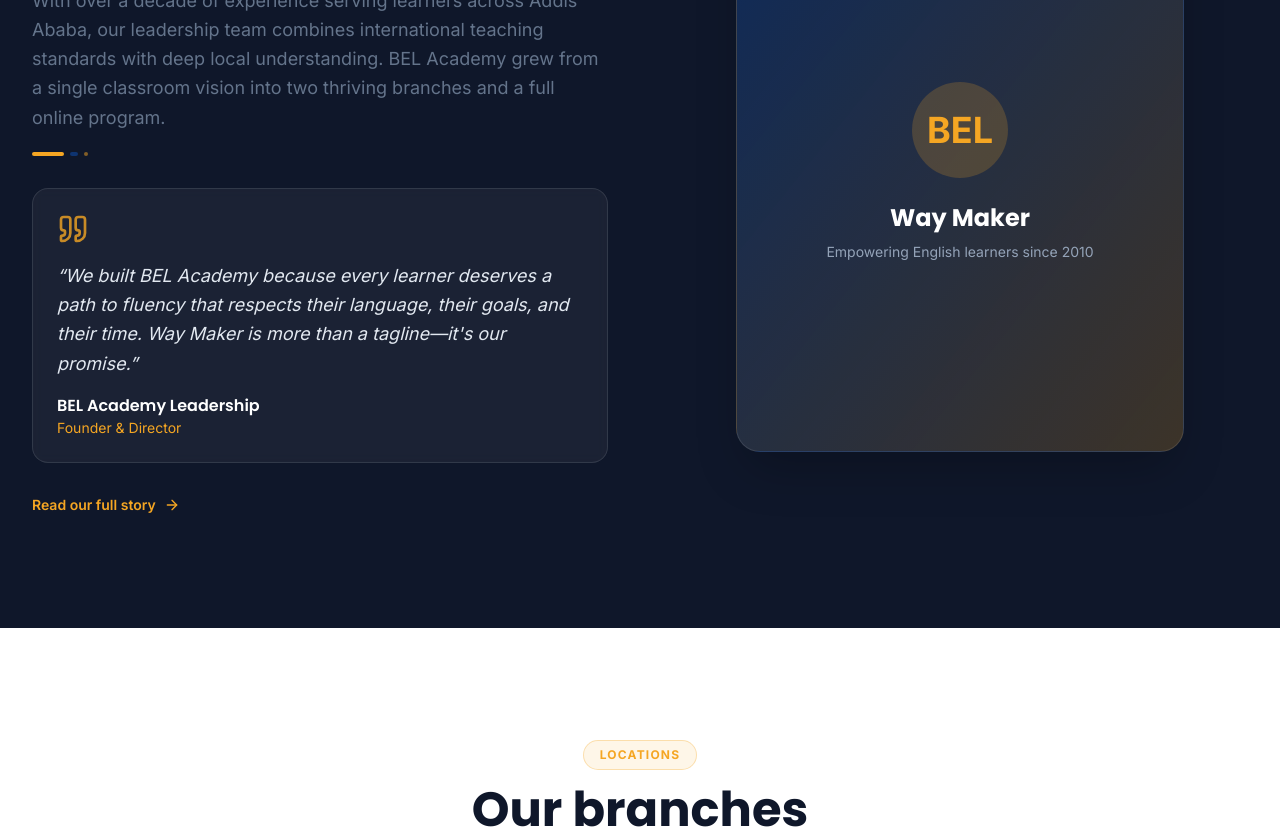
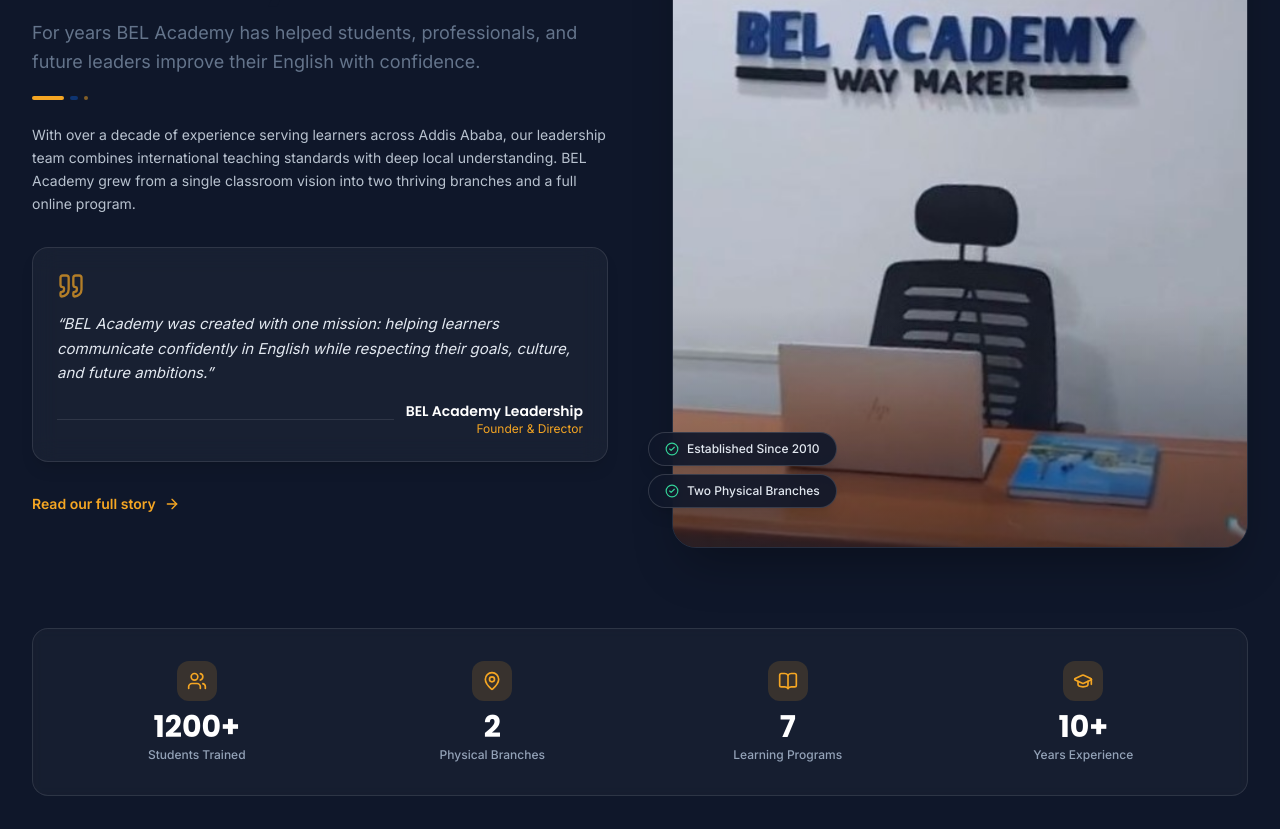
Before and after one commit to Teshome-Worku/bel-academy, a Next.js app: page / in a window 1280 px wide. Shown: the part 3580-4409 px from the top of the page. Built offline with nearby package versions, Linux system fonts and the light colour scheme; no server answers.

Commit message:
feat: expand FounderSection with new statistics, trust badges, and enhanced animations for improved engagement

```diff
--- a/src/components/marketing/FounderSection.tsx
+++ b/src/components/marketing/FounderSection.tsx
@@ -1,41 +1,168 @@
 "use client";
 
+import { useRef, useEffect, useState, useCallback } from "react";
+import Image from "next/image";
+import Link from "next/link";
 import { motion } from "framer-motion";
-import Link from "next/link";
-import { ArrowRight, Quote } from "lucide-react";
+import {
+  ArrowRight,
+  Quote,
+  CheckCircle2,
+  GraduationCap,
+  MapPin,
+  BookOpen,
+  Users,
+} from "lucide-react";
 import { aboutContent } from "@/data/about";
 import { Section } from "@/components/layout/Section";
 import { SectionHeading } from "@/components/ui/SectionHeading";
 import { SMOOTH_EASE } from "./animation";
 
+/* ── Counter hook ─────────────────────────────────── */
+function useCountUp(target: number, duration = 1800) {
+  const [count, setCount] = useState(0);
+  const [started, setStarted] = useState(false);
+
+  const start = useCallback(() => {
+    if (started) return;
+    setStarted(true);
+    const startTime = performance.now();
+
+    function tick(now: number) {
+      const elapsed = now - startTime;
+      const progress = Math.min(elapsed / duration, 1);
+      // ease-out quad
+      const eased = 1 - (1 - progress) * (1 - progress);
+      setCount(Math.round(eased * target));
+      if (progress < 1) requestAnimationFrame(tick);
+    }
+
+    requestAnimationFrame(tick);
+  }, [target, duration, started]);
+
+  return { count, start };
+}
+
+/* ── Stats data ───────────────────────────────────── */
+const stats = [
+  { icon: Users, value: 1200, suffix: "+", label: "Students Trained" },
+  { icon: MapPin, value: 2, suffix: "", label: "Physical Branches" },
+  { icon: BookOpen, value: 7, suffix: "", label: "Learning Programs" },
+  { icon: GraduationCap, value: 10, suffix: "+", label: "Years Experience" },
+];
+
+/* ── Floating trust badges ────────────────────────── */
+const trustBadges = [
+  "Established Since 2010",
+  "Two Physical Branches",
+  "Online Learning Available",
+  "Trusted By 1,200+ Students",
+];
+
+/* ── Stat item with counter ───────────────────────── */
+function StatItem({
+  icon: Icon,
+  value,
+  suffix,
+  label,
+  onVisible,
+}: {
+  icon: React.ElementType;
+  value: number;
+  suffix: string;
+  label: string;
+  onVisible: () => void;
+}) {
+  const ref = useRef<HTMLDivElement>(null);
+  const { count, start } = useCountUp(value);
+
+  useEffect(() => {
+    const el = ref.current;
+    if (!el) return;
+    const io = new IntersectionObserver(
+      ([entry]) => {
+        if (entry.isIntersecting) {
+          start();
+          onVisible();
+          io.disconnect();
+        }
+      },
+      { threshold: 0.5 },
+    );
+    io.observe(el);
+    return () => io.disconnect();
+  }, [start, onVisible]);
+
+  return (
+    <div ref={ref} className="text-center">
+      <div className="mx-auto mb-2 flex h-10 w-10 items-center justify-center rounded-xl bg-brand-gold/15">
+        <Icon className="h-5 w-5 text-brand-gold" />
+      </div>
+      <p className="font-display text-2xl font-bold tabular-nums text-white lg:text-3xl">
+        {count}
+        {suffix}
+      </p>
+      <p className="mt-0.5 text-xs font-medium text-slate-400">{label}</p>
+    </div>
+  );
+}
+
+/* ── Main Section ─────────────────────────────────── */
 export function FounderSection() {
   const { founder } = aboutContent;
 
   return (
-    <Section variant="navy">
-      <div className="grid items-center gap-10 lg:grid-cols-2 lg:gap-16">
+    <Section variant="navy" className="relative overflow-hidden">
+      {/* Background decorative glows */}
+      <div className="pointer-events-none absolute -left-40 top-20 h-[500px] w-[500px] rounded-full bg-brand-blue/8 blur-[120px]" />
+      <div className="pointer-events-none absolute -right-32 bottom-0 h-[400px] w-[400px] rounded-full bg-brand-gold/6 blur-[100px]" />
+
+      <div className="relative grid items-center gap-12 lg:grid-cols-2 lg:gap-16">
+        {/* ── LEFT: Story Content ───────────────────── */}
         <motion.div
-          initial={{ opacity: 0, y: 16 }}
+          initial={{ opacity: 0, y: 20 }}
           whileInView={{ opacity: 1, y: 0 }}
           viewport={{ once: true }}
-          transition={{ duration: 0.5, ease: SMOOTH_EASE }}
+          transition={{ duration: 0.6, ease: SMOOTH_EASE }}
         >
           <SectionHeading
             eyebrow="Our Story"
-            title="Built for learners who dream bigger"
-            description={founder.bio}
+            title="Built For Learners. Trusted By Families."
+            description="For years BEL Academy has helped students, professionals, and future leaders improve their English with confidence."
             dark
           />
-          <blockquote className="mt-8 rounded-2xl border border-white/10 bg-white/5 p-6 backdrop-blur-sm">
-            <Quote className="h-8 w-8 text-brand-gold/80" />
-            <p className="mt-4 text-lg italic leading-relaxed text-slate-200">
-              &ldquo;{founder.quote}&rdquo;
+
+          {/* Story paragraph */}
+          <p className="mt-6 text-sm leading-relaxed text-slate-300/90">
+            {founder.bio}
+          </p>
+
+          {/* Founder quote card */}
+          <motion.blockquote
+            initial={{ opacity: 0, y: 16 }}
+            whileInView={{ opacity: 1, y: 0 }}
+            viewport={{ once: true }}
+            transition={{ duration: 0.5, delay: 0.15, ease: SMOOTH_EASE }}
+            className="mt-8 rounded-2xl border border-white/10 bg-white/[0.04] p-6 shadow-lg shadow-black/10 backdrop-blur-md"
+          >
+            <Quote className="h-7 w-7 text-brand-gold/70" />
+            <p className="mt-3 text-[15px] italic leading-relaxed text-slate-200">
+              &ldquo;BEL Academy was created with one mission: helping learners
+              communicate confidently in English while respecting their goals,
+              culture, and future ambitions.&rdquo;
             </p>
-            <footer className="mt-4">
-              <p className="font-display font-semibold text-white">{founder.name}</p>
-              <p className="text-sm text-brand-gold">{founder.role}</p>
+            <footer className="mt-4 flex items-center gap-3">
+              <div className="h-px flex-1 bg-white/10" />
+              <div className="text-right">
+                <p className="font-display text-sm font-semibold text-white">
+                  {founder.name}
+                </p>
+                <p className="text-xs text-brand-gold">{founder.role}</p>
+              </div>
             </footer>
-          </blockquote>
+          </motion.blockquote>
+
+          {/* CTA link */}
           <Link
             href="/about"
             className="group mt-8 inline-flex items-center gap-2 text-sm font-semibold text-brand-gold transition hover:text-white"
@@ -45,29 +172,99 @@
           </Link>
         </motion.div>
 
+        {/* ── RIGHT: Real Office Image ──────────────── */}
         <motion.div
-          initial={{ opacity: 0, y: 16 }}
-          whileInView={{ opacity: 1, y: 0 }}
+          initial={{ opacity: 0, scale: 0.97 }}
+          whileInView={{ opacity: 1, scale: 1 }}
           viewport={{ once: true }}
-          transition={{ duration: 0.5, delay: 0.1, ease: SMOOTH_EASE }}
-          className="relative mx-auto w-full max-w-md"
+          transition={{ duration: 0.7, delay: 0.1, ease: SMOOTH_EASE }}
+          className="relative mx-auto w-full max-w-lg lg:max-w-none"
         >
-          <div className="aspect-[4/5] overflow-hidden rounded-3xl border border-white/10 bg-gradient-to-br from-brand-blue/40 to-brand-gold/20 shadow-2xl">
-            <div className="flex h-full flex-col items-center justify-center p-8 text-center">
-              <div className="flex h-24 w-24 items-center justify-center rounded-full bg-brand-gold/20 text-4xl font-bold text-brand-gold">
-                BEL
-              </div>
-              <p className="mt-6 font-display text-2xl font-bold text-white">
-                Way Maker
-              </p>
-              <p className="mt-2 text-sm text-slate-400">
-                Empowering English learners since 2010
-              </p>
-            </div>
+          {/* Main image container */}
+          <div className="group relative aspect-[3/4] overflow-hidden rounded-3xl border border-white/10 shadow-2xl shadow-black/30 sm:aspect-[4/5]">
+            <Image
+              src="/images/belacademyoffice.jpg"
+              alt="BEL Academy office — real campus with branded signage"
+              fill
+              quality={95}
+              className="object-cover transition-transform duration-700 group-hover:scale-105"
+              sizes="(max-width: 768px) 100vw, 50vw"
+            />
+            {/* Subtle gradient overlay at bottom */}
+            <div className="absolute inset-x-0 bottom-0 h-1/3 bg-gradient-to-t from-brand-navy/60 to-transparent" />
           </div>
-          <div className="absolute -bottom-4 -right-4 -z-10 h-full w-full rounded-3xl bg-brand-gold/20" />
+
+          {/* Decorative offset frame */}
+          <div className="absolute -bottom-4 -right-4 -z-10 h-full w-full rounded-3xl bg-brand-gold/15" />
+
+          {/* Floating trust badges */}
+          <div className="absolute -left-3 bottom-6 z-10 flex flex-col gap-2 sm:-left-6 sm:bottom-10">
+            {trustBadges.slice(0, 2).map((badge, i) => (
+              <motion.div
+                key={badge}
+                initial={{ opacity: 0, x: -20 }}
+                whileInView={{ opacity: 1, x: 0 }}
+                viewport={{ once: true }}
+                transition={{
+                  duration: 0.5,
+                  delay: 0.4 + i * 0.12,
+                  ease: SMOOTH_EASE,
+                }}
+                className="flex items-center gap-2 rounded-full border border-white/15 bg-brand-navy/90 px-3 py-1.5 shadow-lg backdrop-blur-md sm:px-4 sm:py-2"
+              >
+                <CheckCircle2 className="h-3.5 w-3.5 shrink-0 text-emerald-400" />
+                <span className="text-[11px] font-medium text-slate-200 sm:text-xs">
+                  {badge}
+                </span>
+              </motion.div>
+            ))}
+          </div>
+
+          <div className="absolute -right-3 top-6 z-10 flex flex-col gap-2 sm:-right-6 sm:top-10">
+            {trustBadges.slice(2).map((badge, i) => (
+              <motion.div
+                key={badge}
+                initial={{ opacity: 0, x: 20 }}
+                whileInView={{ opacity: 1, x: 0 }}
+                viewport={{ once: true }}
+                transition={{
+                  duration: 0.5,
+                  delay: 0.5 + i * 0.12,
+                  ease: SMOOTH_EASE,
+                }}
+                className="flex items-center gap-2 rounded-full border border-white/15 bg-brand-navy/90 px-3 py-1.5 shadow-lg backdrop-blur-md sm:px-4 sm:py-2"
+              >
+                <CheckCircle2 className="h-3.5 w-3.5 shrink-0 text-emerald-400" />
+                <span className="text-[11px] font-medium text-slate-200 sm:text-xs">
+                  {badge}
+                </span>
+              </motion.div>
+            ))}
+          </div>
         </motion.div>
       </div>
+
+      {/* ── BOTTOM: Academy Stats Grid ─────────────── */}
+      <motion.div
+        initial={{ opacity: 0, y: 20 }}
+        whileInView={{ opacity: 1, y: 0 }}
+        viewport={{ once: true }}
+        transition={{ duration: 0.6, delay: 0.2, ease: SMOOTH_EASE }}
+        className="mt-16 rounded-2xl border border-white/10 bg-white/[0.03] p-8 backdrop-blur-sm lg:mt-20"
+      >
+        <div className="grid grid-cols-2 gap-6 sm:gap-8 lg:grid-cols-4">
+          {stats.map((s) => (
+            <StatItem
+              key={s.label}
+              icon={s.icon}
+              value={s.value}
+              suffix={s.suffix}
+              label={s.label}
+              onVisible={() => {}}
+            />
+          ))}
+        </div>
+      </motion.div>
     </Section>
   );
 }
```
Also changed, not shown: assets/belacademyoffice.jpg (added), public/images/belacademyoffice.jpg (added).
